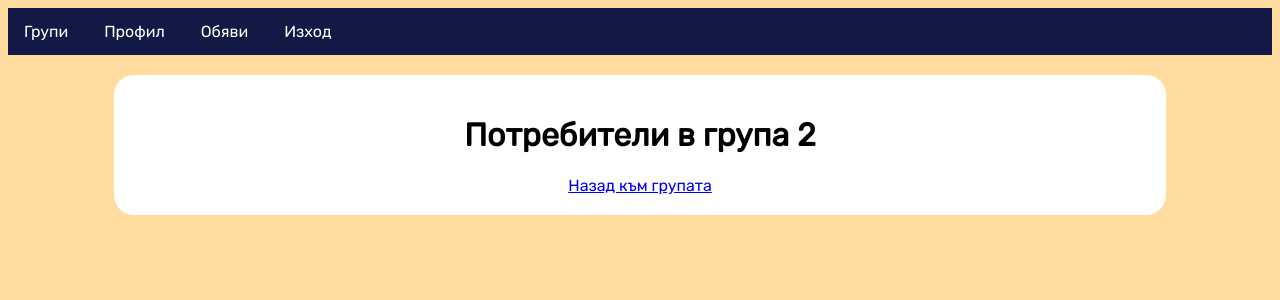
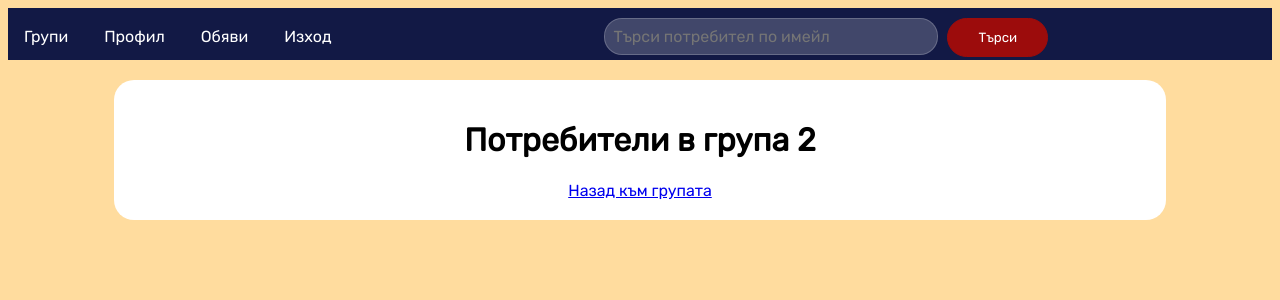
Before and after one commit to BorislavaBorisova/alumni-club, a PHP site: page /alumni/groups/users/index.php?id=2 in a window 1280 px wide. Shown: the top 300 px of the page. Run offline with PHP 8.4, Linux system fonts and the light colour scheme; data comes from the database, SQL or seed files in the repository.

Commit message:
Add search bar

```diff
--- a/templates/styles.css
+++ b/templates/styles.css
@@ -53,3 +53,32 @@ h3 {
 .float-clear {
   clear: both;
 }
+
+#search-email {
+  background: rgba(255, 255, 255, 0.2);
+  width: 25%;
+	padding: 8px;
+	font-family: 'Rubik';
+	color:#fff;
+  margin-top:10px;
+  margin-right: 5px;
+	font-size:1em;
+	border-radius:18px;
+	border: rgba(255, 255, 255, 0.2) 1px  solid;
+}
+
+#search_button {
+  background-color: #9c0c0c;
+	width: 8%;
+	padding: 11px;
+	color: #fff;
+	border-radius: 20px;
+	border: #9c0c0c 1px solid;
+	font-family: 'Rubik';
+}
+
+#search {
+  display: inline;
+  margin-left: 20%;
+  margin-bottom: 1%;
+}
--- a/templates/top.php
+++ b/templates/top.php
@@ -19,5 +19,9 @@
                 }
             ?>
             <a href="/alumni/logout/logout.php">Изход</a>
+            <form id="search" method="get" action="/alumni/user/show.php">
+                <input type="text" name="email" class="input" id="search-email" placeholder="Търси потребител по имейл"/>
+                <input type="submit" id="search_button" value="Търси"/>
+            </form>
         </div>
         <div id='container'>
```
